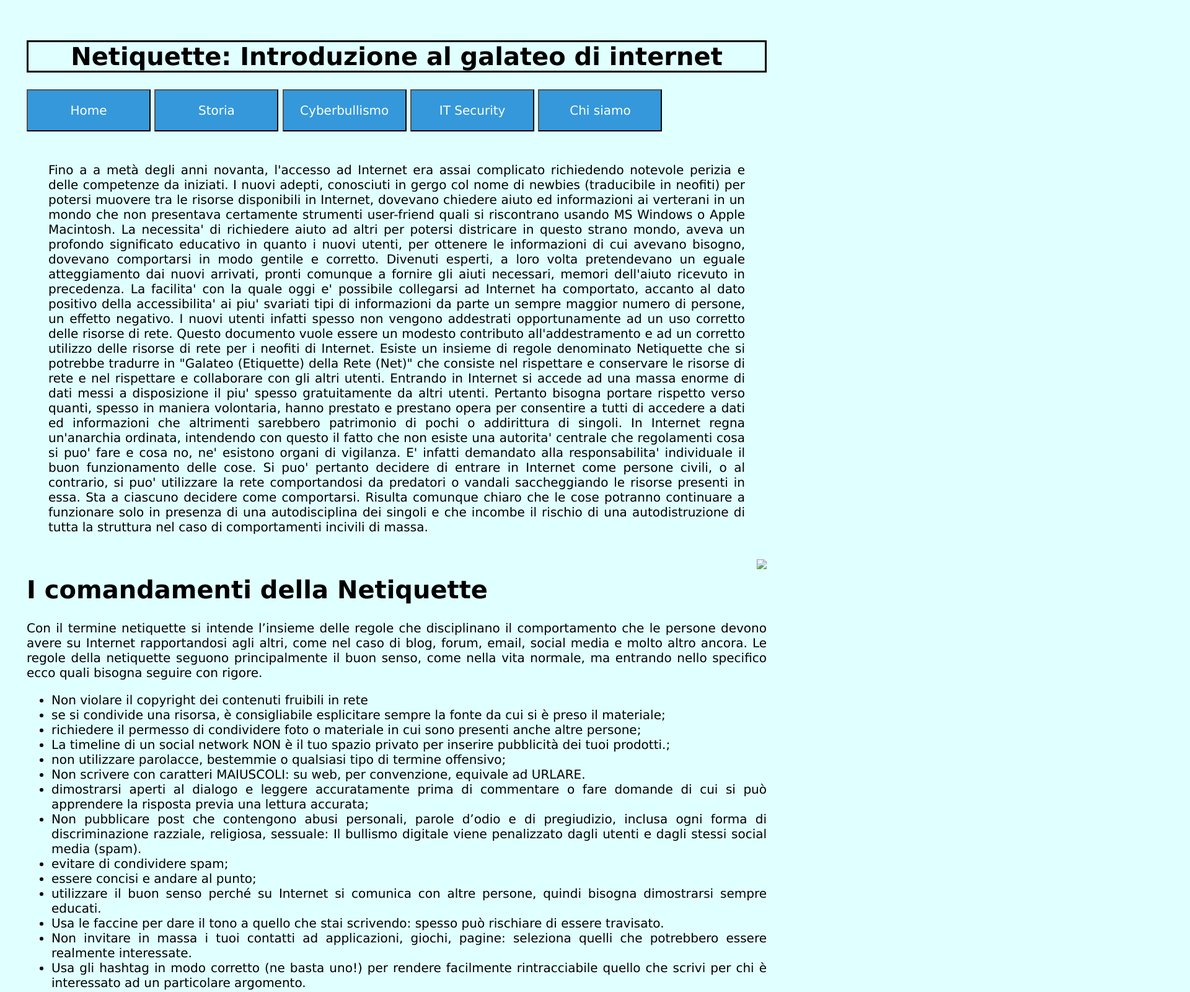
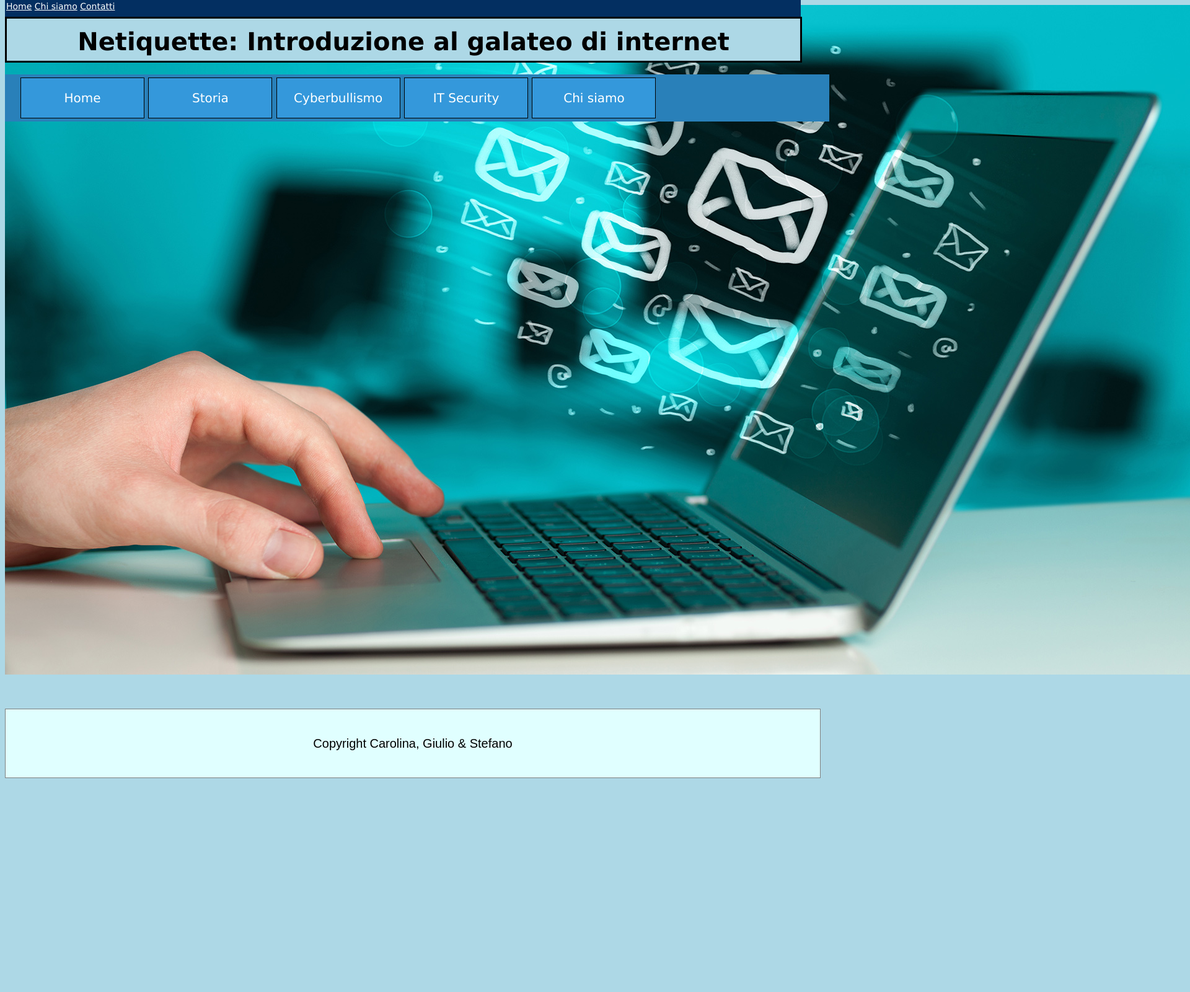
Before and after one commit to Giulio010604/i-comandamenti-del-Netiquette, a plain HTML site: page index.html.html in a window 1280 px wide. Shown: the top 1600 px of the page at 62% size, 1920 px wide, since content can reach past the window. After the commit the page ends 1263 px from the top, so only its background shows below. Drawn offline with Linux system fonts and the light colour scheme.

Commit message:
Netiquette3.1
Modifica con aggiunta di footer, sistemazione di bug e navbar. Correggere la formattazione.

```diff
--- a/css.css
+++ b/css.css
@@ -1,30 +1,54 @@
+.header{
+	font-size:14px;
+	padding: 2px;
+	height:30px;
+	width: 100%;
+	background-color:#032f61;
+	color:white;
+	position: fixed;
+	top: 0;
+	z-index: 999;
+}
+.titolo{
+	border-style:solid;
+	text-align: center;
+		background-color: lightblue;
+		position: fixed;
+	top: 0;
+z-index: 999;
+bottom: 84%;
+width:100%;
+line-height:75px;
+max-height: 150px;
+}
+.titolo:hover{
+	color: #666;
+}
 body{
-	background-color:lightcyan;
+	background-color:lightblue;
 	font-size: 20px;
-	padding-top:30px;
-	padding-bottom: 20px;
-	padding-left:35px;
-	padding-right:35px;
 	text-align: justify;
     font-family:verdana;
 }
-.primoparagrafo{
-	font-size: 20px;
-	padding-top:30px;
-	padding-bottom: 20px;
-	padding-left:35px;
-	padding-right:35px;
-	text-align: justify;
+nav{
+	border-top: 5px;
+	border-right: 5px;
+	padding: 5px 25px;
+	width:100%;
+	background-color: #2980B9;
+		position: fixed;
+	top: 120px;
+z-index: 999;
 }
 .dropbtn {
   background-color: #3498DB;
   color: white;
-  padding: 20px;
   font-size: 20px;
+  padding:20px;
   cursor: pointer;
   width: 200px;
   font-family: verdana;
-
+  border:1px solid black;
 }
 /* Dropdown button on hover & focus */
 .dropbtn:hover, .dropbtn:focus {
@@ -42,8 +66,8 @@ body{
   display: none;
   position: absolute;
   background-color: #f1f1f1;
-  min-width: 180px;
-  box-shadow: 0px 8px 16px 0px rgba(0,0,0,0.2);
+  min-width: 200px;
+  box-shadow: 0px 8px 8px 0px rgba(0,0,0,0.2);
   z-index: 1;
 
 }
@@ -65,22 +89,21 @@ body{
 	object-position: bottom;
 	align-content: center;
 }
-.titolo{
-	border-style:solid;
-		text-align: center;
-
+footer {
+	margin-top:50px;
+	border-top: 5px;
+	border-right: 5px;
+	padding: 5px 25px;
+	width:100%;
+	height: 100px;
+	font-size: 20px;
+	font-family:Arial;
+	text-align:center;
+	background-color:lightcyan;
+	line-height: 100px;
+	border: 1px solid grey;
+	/*position: fixed;
+	top: 0;
+z-index: 999;
+object-position: bottom;*/
 }
-.titolo:hover{
-	color: #666;
-}
-img{
-	float: right;
-}
-
-.topnav {
-	position: top;
-	text-align: center;
-	color:blue;
-	border-color: white;
-	margin-bottom: 300px;
-}
--- a/index.html.html
+++ b/index.html.html
@@ -6,6 +6,11 @@
   <script src="javascript.js"></script>
 </head>
 <body>
+  <div class="header">
+    <a href="#" style="color:white">  Home</a>
+      <a href="#" style="color:white">  Chi siamo</a>
+      <a href="#" style="color:white">  Contatti</a>
+  </div>
 <h1 class="titolo">Netiquette: Introduzione al galateo di internet</h1>
 <nav>
 	<div class="dropdown">
@@ -34,7 +39,8 @@
     <button class="dropbtn" type="button">Chi siamo</button>
 </div>
 </nav>
-
+<img src="netiquette.jpg">
+<!--
 <p style="font-size:20px;">
 <div class="primoparagrafo">Fino a a metà degli anni novanta, l'accesso ad Internet era assai complicato richiedendo notevole perizia e delle competenze da iniziati.
 I nuovi adepti, conosciuti in gergo col nome di newbies (traducibile in neofiti) per potersi muovere tra le risorse disponibili in Internet, dovevano chiedere aiuto ed informazioni ai verterani in un mondo che non presentava certamente strumenti user-friend quali si riscontrano usando MS Windows o Apple Macintosh.
@@ -96,9 +102,14 @@ Risulta comunque chiaro che le cose potranno continuare a funzionare solo in pre
 E' opportuno che la firma non superi le 4 righe e che non contenga elementi offensivi o pubblicitari.</li>
 
     </ul>
-
+    body
+    padding-top:30px;
+  padding-bottom: 20px;
+  padding-left:35px;
+  padding-right:35px;
+-->
 </body>
-<footer style="font-family:calibri;">
-Copyright Stefano, Carolina, Giulio
+<footer class="fixed">
+Copyright Carolina, Giulio & Stefano
 </footer>
 </html>
```
Also changed, not shown: netiquette.jpg (added).
